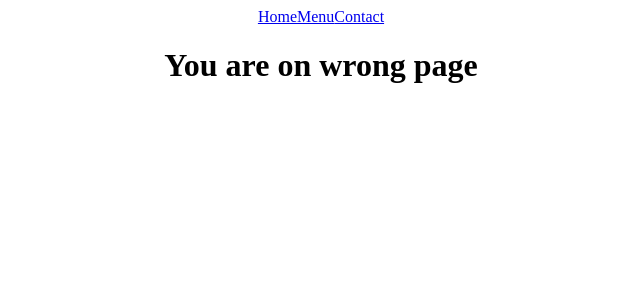
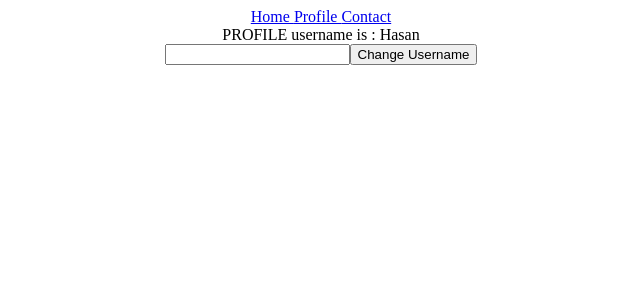
Before and after one commit to HASH-002/React-Concepts, a React (Create React App) app in the folder learn-react-3/: page /profile in a window 1280 px wide. Shown: the top 300 px of the page, without its empty margins (319-959 px from the left). Built offline with nearby package versions, Linux system fonts and the light colour scheme.

Commit message:
Props Drilling

```diff
--- a/learn-react-3/src/App.js
+++ b/learn-react-3/src/App.js
@@ -1,27 +1,29 @@
 import "./App.css";
-import { BrowserRouter as Router, Routes, Route, Link } from "react-router-dom";
+import { BrowserRouter as Router, Routes, Route } from "react-router-dom";
 import { Home } from "./pages/Home";
-import { Menu } from "./pages/Menu";
+import { useState } from "react";
+import { Profile } from "./pages/Profile";
 import { Contact } from "./pages/Contact";
 import Navbar from "./Navbar";
 
+/*
+StateManagement Concept in React:
+  Props Drilling -> When a parent passes props to child and then child passes it to another child and so on finally,
+  some child uses it. This is called props drilling. There might be intermediate components that don't use the props
+  but they are simply passing it. Inorder to solve this problem we use state management using Context API
 
-/*
-  * To access components of router dom parent Router tag is used
-  * Routes are defined inside it and each route is defined using Route tag
-  * These routes sets up the path for every component
-  * Link are like anchor tag (<a/>) of html which are used to navigate to different routes
+  Current Scene shows why we need Context API.
 */
 function App() {
 
-
+  const [userName, setUserName] = useState("Hasan");
   return (
     <div className="App">
       <Router>
         <Navbar />
         <Routes>
-          <Route path="/" element={<Home />} />
-          <Route path="/menu" element={<Menu />} />
+          <Route path="/" element={<Home userName={userName} />} />
+          <Route path="/profile" element={<Profile userName={userName} setUserName={setUserName} />} />
           <Route path="/contact" element={<Contact />} />
           <Route path="*" element={<h1>You are on wrong page</h1>} />
         </Routes>
--- a/learn-react-3/src/Navbar.jsx
+++ b/learn-react-3/src/Navbar.jsx
@@ -3,9 +3,9 @@ import { Link } from "react-router-dom";
 export default function Navbar() {
     return (
         <div>
-            <Link to="/">Home</Link>
-            <Link to="/menu">Menu</Link>
-            <Link to="/contact">Contact</Link>
+            <Link to="/">Home </Link>
+            <Link to="/profile">Profile </Link>
+            <Link to="/contact">Contact </Link>
         </div>
     );
 }
--- /dev/null
+++ b/learn-react-3/src/components/ChangeProfile.jsx
@@ -0,0 +1,8 @@
+import { useState } from "react";
+export const ChangeProfile = (props) => {
+    const [newUserName, setNewUserName] = useState("");
+    return <div>
+        <input type="text" onChange={(e) => { setNewUserName(e.target.value); }} />
+        <button onClick={() => { props.setUserName(newUserName); }}>Change Username</button>
+    </div>;
+};
--- a/learn-react-3/src/pages/Home.jsx
+++ b/learn-react-3/src/pages/Home.jsx
@@ -1,7 +1,7 @@
-export const Home = () => {
+export const Home = (props) => {
     return (
         <div>
-            <h1>Home</h1>
+            <h1>Home and username is : {props.userName}</h1>
         </div>
     );
 };
--- a/learn-react-3/src/pages/Menu.jsx
+++ /dev/null
@@ -1,7 +0,0 @@
-export const Menu = () => {
-    return (
-        <div>
-            <h1>Menu</h1>
-        </div>
-    );
-};
--- /dev/null
+++ b/learn-react-3/src/pages/Profile.jsx
@@ -0,0 +1,10 @@
+import { ChangeProfile } from "../components/ChangeProfile";
+
+export const Profile = (props) => {
+    return (
+        <div>
+            PROFILE username is : {props.userName}
+            <ChangeProfile setUserName={props.setUserName} />
+        </div>
+    );
+};
```
